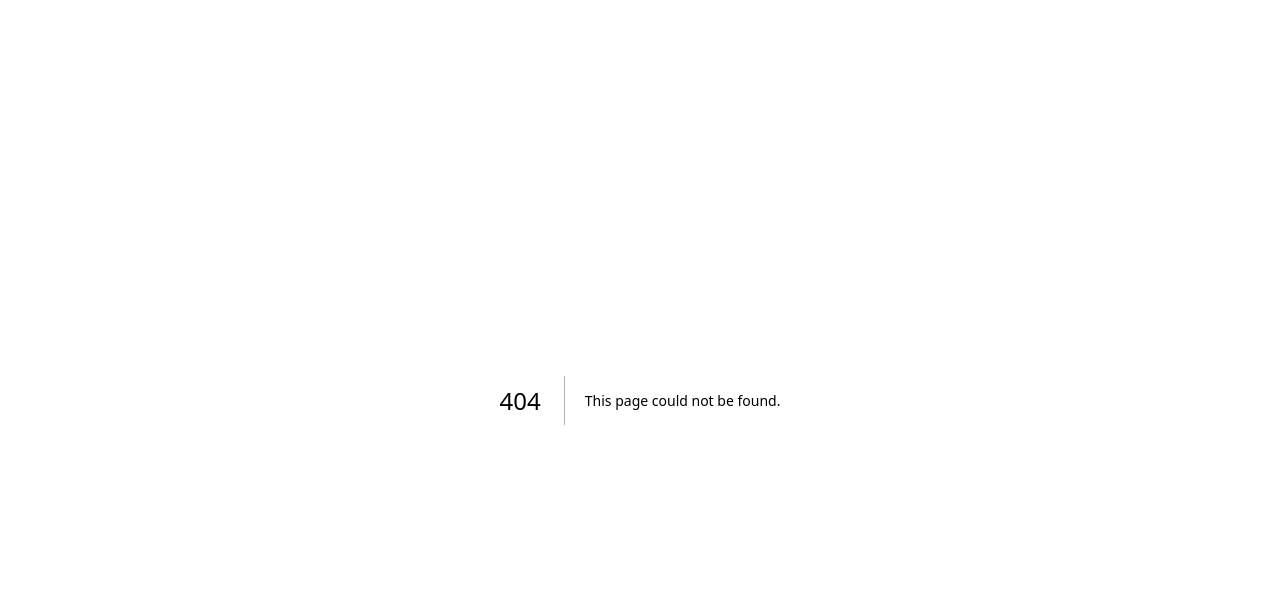
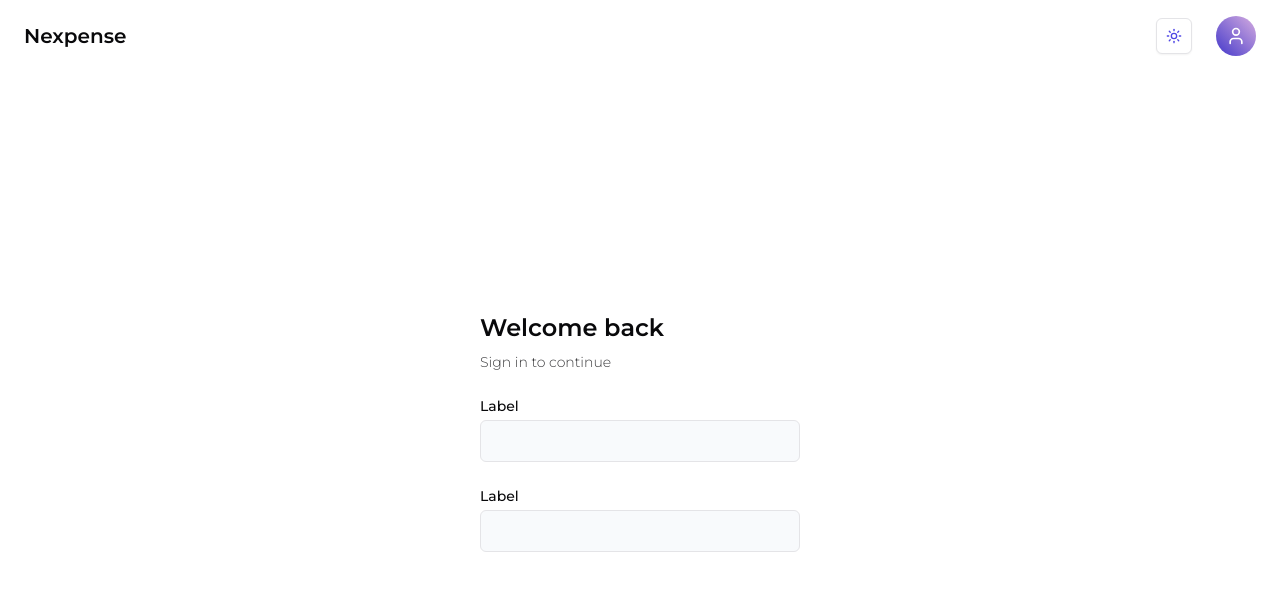
Before and after one commit to AkshatJha21/personal-finance, a Next.js app: page /login in a window 1280 px wide. Before the commit this address had no page. Shown: the top 590 px of the page. Built offline with nearby package versions, Linux system fonts and the light colour scheme.

Commit message:
auth form init

```diff
--- /dev/null
+++ b/app/login/page.tsx
@@ -0,0 +1,14 @@
+import LoginForm from '@/components/custom/LoginForm'
+import Navbar from '@/components/custom/TopBar'
+import React from 'react'
+
+const LoginPage = () => {
+  return (
+    <div className='h-screen'>
+        <Navbar />
+        <LoginForm />
+    </div>
+  )
+}
+
+export default LoginPage
--- /dev/null
+++ b/components/custom/LoginForm.tsx
@@ -0,0 +1,28 @@
+import React from 'react'
+import FormInput from './form-input'
+
+const LoginForm = () => {
+  return (
+    <div className='h-[90%] flex items-center justify-center'>
+        <div className='flex flex-col gap-y-6 w-[80%] sm:w-[40%] lg:w-[30%] xl:w-[25%]'>
+            <div className='flex flex-col space-y-2'>
+                <h1 className='text-xl lg:text-2xl font-semibold'>Welcome back</h1>
+                <p className='text-sm font-light opacity-80'>Sign in to continue</p>
+            </div>
+            <FormInput />
+            <Input />
+        </div>
+    </div>
+  )
+}
+
+export default LoginForm
+
+const Input = () => {
+    return (
+        <div className='flex flex-col gap-y-1'>
+            <p className='text-sm font-medium'>Label</p>
+            <input className='border rounded-md bg-slate-50 px-4 py-2 dark:bg-neutral-900'/>
+        </div>
+    )
+}
--- /dev/null
+++ b/components/custom/form-input.tsx
@@ -0,0 +1,16 @@
+import React from 'react'
+
+interface FormProps {
+
+}
+
+const FormInput = () => {
+    return (
+        <div className='flex flex-col gap-y-1'>
+            <p className='text-sm font-medium'>Label</p>
+            <input className='border rounded-md bg-slate-50 px-4 py-2 dark:bg-neutral-900'/>
+        </div>
+    )
+}
+
+export default FormInput
```
Also changed, not shown: app/fonts/GeistMonoVF.woff (deleted), app/fonts/GeistVF.woff (deleted).
